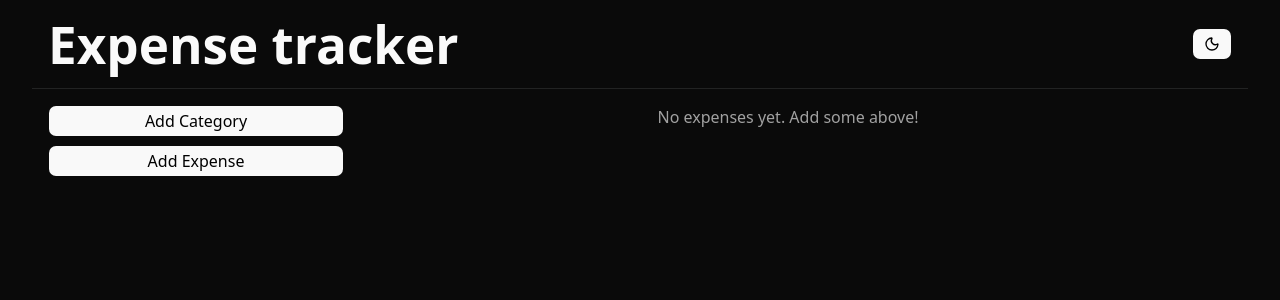
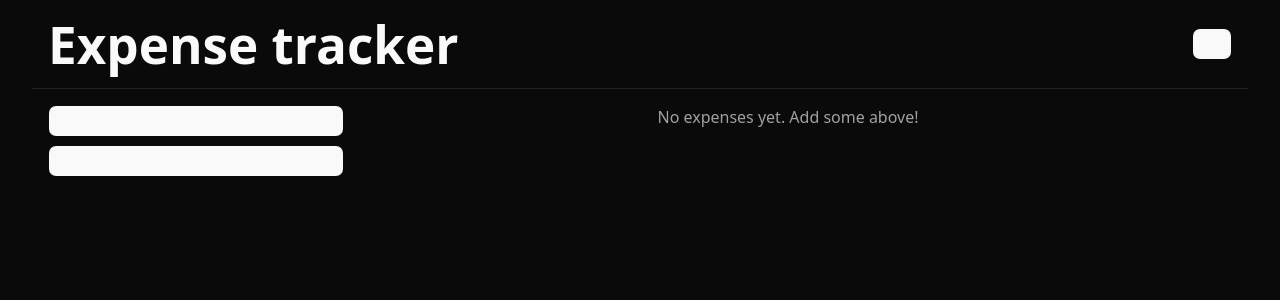
Before and after one commit to d-andrianakis/expense-tracker, a React (Vite) app: page / in a window 1280 px wide. Shown: the top 300 px of the page. Built offline with nearby package versions, Linux system fonts and the light colour scheme.

Commit message:
@minor: remove inline styles

```diff
--- a/components/AddExpenseInput.tsx
+++ b/components/AddExpenseInput.tsx
@@ -40,7 +40,7 @@ export default function AddExpenseInput({ onAddExpense, categories }: AddExpense
     return (
         <Popover>
             <PopoverTrigger asChild>
-                <Button variant="outline" style={{color: 'black'}} className="w-full">Add Expense</Button>
+                <Button variant="outline" className="w-full">Add Expense</Button>
             </PopoverTrigger>
             <PopoverContent>
                 <PopoverHeader>
@@ -49,7 +49,7 @@ export default function AddExpenseInput({ onAddExpense, categories }: AddExpense
                 <form onSubmit={handleExpenseSubmit}>
                     <div>
                         <Select value={selectedCategory} onValueChange={setSelectedCategory}>
-                            <SelectTrigger className="w-full" style={{ color: 'black' }}>
+                            <SelectTrigger className="w-full">
                                 <SelectValue placeholder="Select Category"/>
                             </SelectTrigger>
                             <SelectContent>
--- a/components/mode-toggle.tsx
+++ b/components/mode-toggle.tsx
@@ -15,7 +15,7 @@ export function ModeToggle() {
   return (
     <DropdownMenu>
       <DropdownMenuTrigger asChild>
-        <Button variant="outline" size="icon" style={{ color: 'black' }}>
+        <Button variant="outline" size="icon">
           <Sun className="h-[1.2rem] w-[1.2rem] scale-100 rotate-0 transition-all dark:scale-0 dark:-rotate-90" />
           <Moon className="absolute h-[1.2rem] w-[1.2rem] scale-0 rotate-90 transition-all dark:scale-100 dark:rotate-0" />
           <span className="sr-only">Toggle theme</span>
--- a/src/AddCategoryInput.tsx
+++ b/src/AddCategoryInput.tsx
@@ -23,7 +23,7 @@ export default function AddCategoryInput ({ onAdd }: { onAdd: (category: string)
     <div className="flex pb-2 justify-center">
       <Popover>
       <PopoverTrigger asChild>
-        <Button variant="outline" style={{color: 'black'}} className="w-full">Add Category</Button>
+        <Button variant="outline" className="w-full">Add Category</Button>
       </PopoverTrigger>
       <PopoverContent>
         <PopoverHeader>
```
